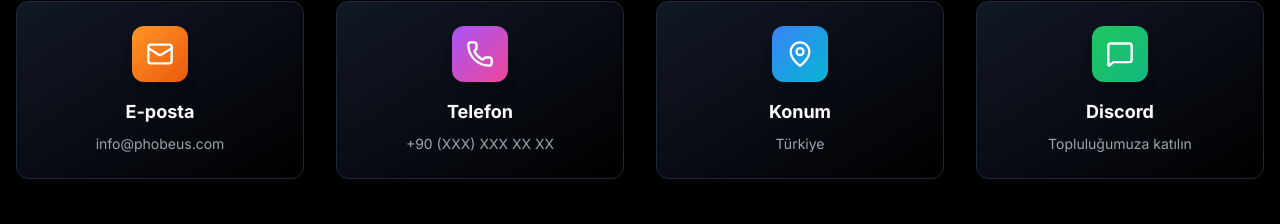
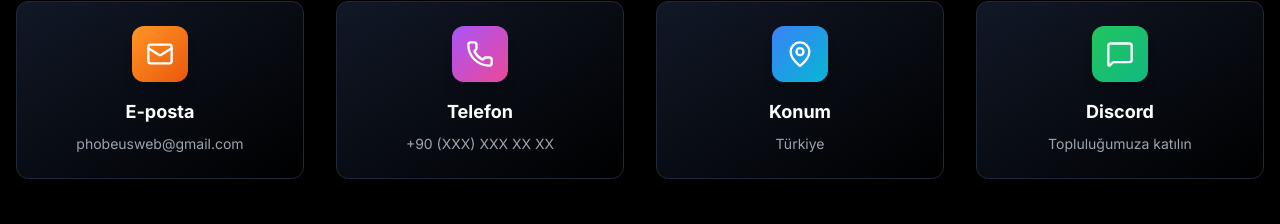
Before and after one commit to SanalLord/dodo, a Next.js app: page /iletisim in a window 1280 px wide. Shown: the part 479-703 px from the top of the page. Built offline with nearby package versions, Linux system fonts and the light colour scheme.

Commit message:
Update contact email and link in page.js

```diff
--- a/app/iletisim/page.js
+++ b/app/iletisim/page.js
@@ -82,8 +82,8 @@
     {
       icon: Mail,
       title: 'E-posta',
-      value: 'info@phobeus.com',
-      link: 'mailto:info@phobeus.com',
+      value: 'phobeusweb@gmail.com',
+      link: 'mailto:phobeusweb@gmail.com',
       color: 'from-[#ff9625] to-orange-600'
     },
     {
```
